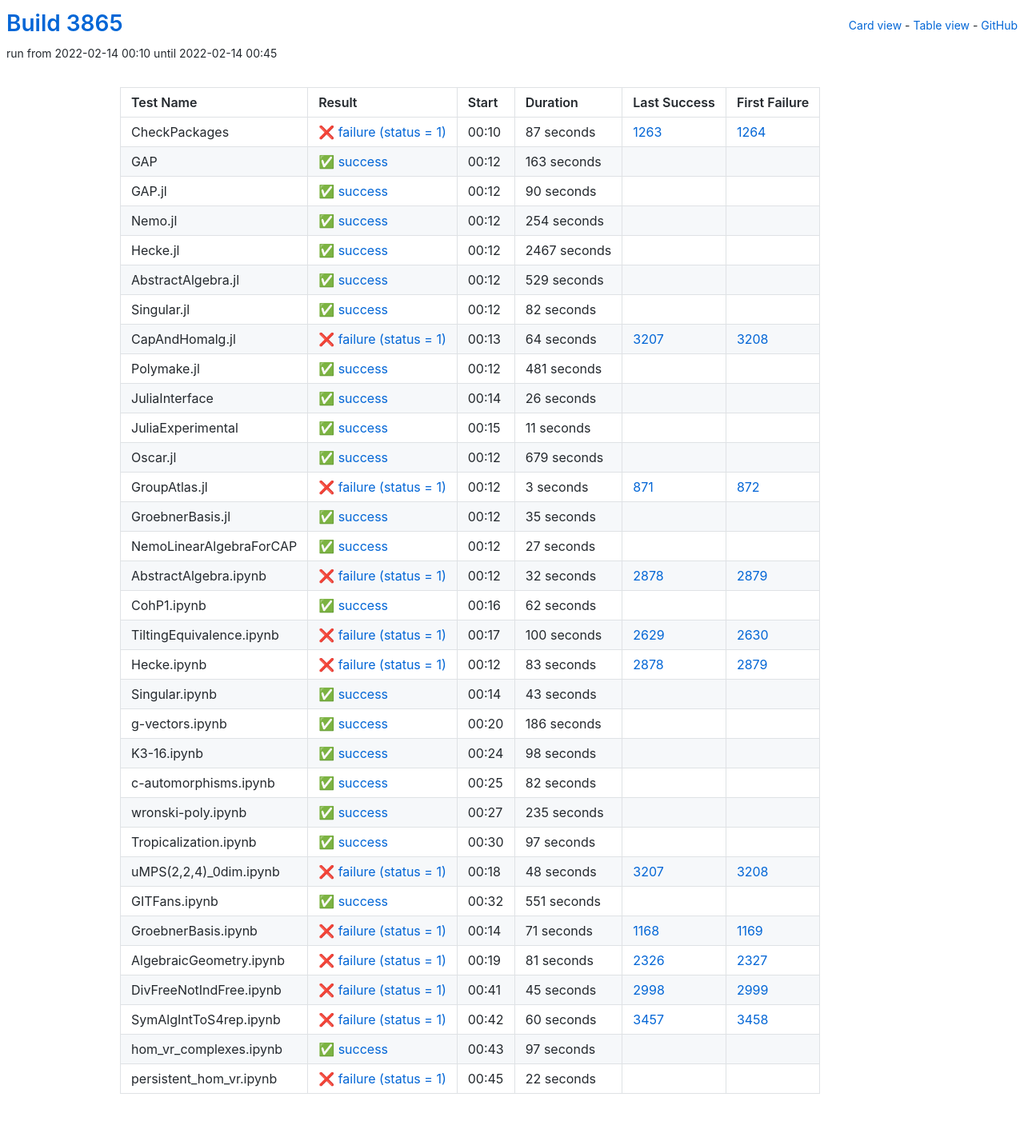
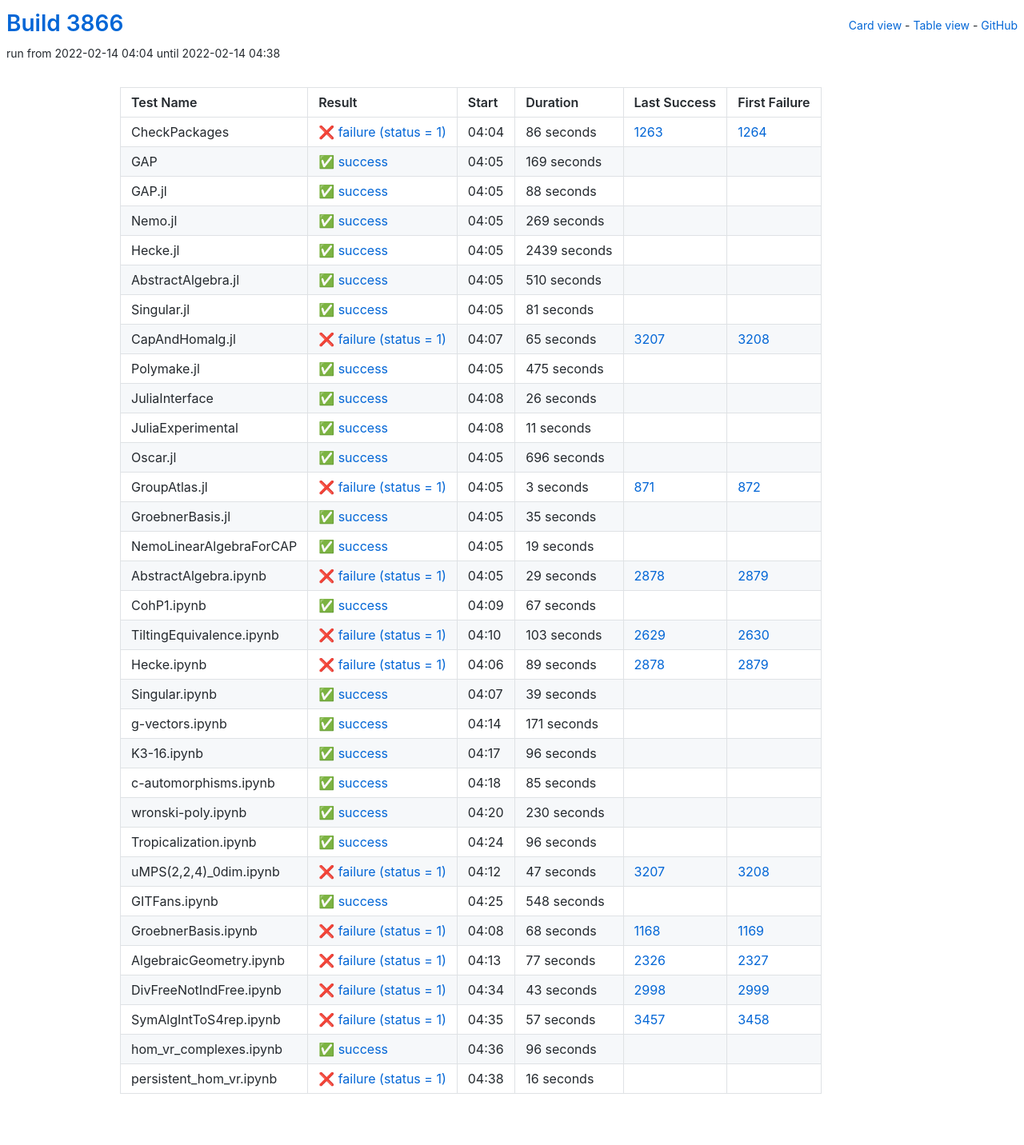
Before and after one commit to oscar-system/oscar-ci-status-stable, a Jekyll site: the page built from table.html, in a window 1280 px wide. Shown: the whole page at 80% size. Built offline with Jekyll 4.4.1, drawn with Linux system fonts in a browser that asks for light colours.

Commit message:
Build #3866

```diff
--- a/_data/ci.yml
+++ b/_data/ci.yml
@@ -1,6 +1,6 @@
 ---
-build: 3865
-build_url: https://oscarci.mathematik.uni-kl.de/job/oscar-stable/3865/
+build: 3866
+build_url: https://oscarci.mathematik.uni-kl.de/job/oscar-stable/3866/
 job: oscar-stable
 organization: oscar-system
 repo: oscar-ci-status-stable
@@ -8,116 +8,116 @@ repourl: https://github.com/oscar-system/oscar-ci-status-stable
 tests:
 - name: CheckPackages
   id: checkpackages
-  log: https://oscarci.mathematik.uni-kl.de/job/oscar-stable/3865/artifact/logs/build-3865/CheckPackages.log
-  start: 2022-02-14 00:10
+  log: https://oscarci.mathematik.uni-kl.de/job/oscar-stable/3866/artifact/logs/build-3866/CheckPackages.log
+  start: 2022-02-14 04:04
   success: false
   exitcode: 1
   status: failure
-  duration: 87
+  duration: 86
   last_success: 1263
   last_success_url: https://oscarci.mathematik.uni-kl.de/job/oscar-stable/1263/
   first_failure: 1264
   first_failure_url: https://oscarci.mathematik.uni-kl.de/job/oscar-stable/1264/
 - name: GAP
   id: gap
-  log: https://oscarci.mathematik.uni-kl.de/job/oscar-stable/3865/artifact/logs/build-3865/GAP.log
-  start: 2022-02-14 00:12
+  log: https://oscarci.mathematik.uni-kl.de/job/oscar-stable/3866/artifact/logs/build-3866/GAP.log
+  start: 2022-02-14 04:05
   success: true
   exitcode: 0
   status: success
-  duration: 163
+  duration: 169
   last_success: false
   last_success_url:
   first_failure: false
   first_failure_url:
 - name: GAP.jl
   id: gap-jl
-  log: https://oscarci.mathematik.uni-kl.de/job/oscar-stable/3865/artifact/logs/build-3865/GAP.jl.log
-  start: 2022-02-14 00:12
+  log: https://oscarci.mathematik.uni-kl.de/job/oscar-stable/3866/artifact/logs/build-3866/GAP.jl.log
+  start: 2022-02-14 04:05
   success: true
   exitcode: 0
   status: success
-  duration: 90
+  duration: 88
   last_success: false
   last_success_url:
   first_failure: false
   first_failure_url:
 - name: Nemo.jl
   id: nemo-jl
-  log: https://oscarci.mathematik.uni-kl.de/job/oscar-stable/3865/artifact/logs/build-3865/Nemo.jl.log
-  start: 2022-02-14 00:12
+  log: https://oscarci.mathematik.uni-kl.de/job/oscar-stable/3866/artifact/logs/build-3866/Nemo.jl.log
+  start: 2022-02-14 04:05
   success: true
   exitcode: 0
   status: success
-  duration: 254
+  duration: 269
   last_success: false
   last_success_url:
   first_failure: false
   first_failure_url:
 - name: Hecke.jl
   id: hecke-jl
-  log: https://oscarci.mathematik.uni-kl.de/job/oscar-stable/3865/artifact/logs/build-3865/Hecke.jl.log
-  start: 2022-02-14 00:12
+  log: https://oscarci.mathematik.uni-kl.de/job/oscar-stable/3866/artifact/logs/build-3866/Hecke.jl.log
+  start: 2022-02-14 04:05
   success: true
   exitcode: 0
   status: success
-  duration: 2467
+  duration: 2439
   last_success: false
   last_success_url:
   first_failure: false
   first_failure_url:
 - name: AbstractAlgebra.jl
   id: abstractalgebra-jl
-  log: https://oscarci.mathematik.uni-kl.de/job/oscar-stable/3865/artifact/logs/build-3865/AbstractAlgebra.jl.log
-  start: 2022-02-14 00:12
+  log: https://oscarci.mathematik.uni-kl.de/job/oscar-stable/3866/artifact/logs/build-3866/AbstractAlgebra.jl.log
+  start: 2022-02-14 04:05
   success: true
   exitcode: 0
   status: success
-  duration: 529
+  duration: 510
   last_success: false
   last_success_url:
   first_failure: false
   first_failure_url:
 - name: Singular.jl
   id: singular-jl
-  log: https://oscarci.mathematik.uni-kl.de/job/oscar-stable/3865/artifact/logs/build-3865/Singular.jl.log
-  start: 2022-02-14 00:12
+  log: https://oscarci.mathematik.uni-kl.de/job/oscar-stable/3866/artifact/logs/build-3866/Singular.jl.log
+  start: 2022-02-14 04:05
   success: true
   exitcode: 0
   status: success
-  duration: 82
+  duration: 81
   last_success: false
   last_success_url:
   first_failure: false
   first_failure_url:
 - name: CapAndHomalg.jl
   id: capandhomalg-jl
-  log: https://oscarci.mathematik.uni-kl.de/job/oscar-stable/3865/artifact/logs/build-3865/CapAndHomalg.jl.log
-  start: 2022-02-14 00:13
+  log: https://oscarci.mathematik.uni-kl.de/job/oscar-stable/3866/artifact/logs/build-3866/CapAndHomalg.jl.log
+  start: 2022-02-14 04:07
   success: false
   exitcode: 1
   status: failure
-  duration: 64
+  duration: 65
   last_success: 3207
   last_success_url: https://oscarci.mathematik.uni-kl.de/job/oscar-stable/3207/
   first_failure: 3208
   first_failure_url: https://oscarci.mathematik.uni-kl.de/job/oscar-stable/3208/
 - name: Polymake.jl
   id: polymake-jl
-  log: https://oscarci.mathematik.uni-kl.de/job/oscar-stable/3865/artifact/logs/build-3865/Polymake.jl.log
-  start: 2022-02-14 00:12
+  log: https://oscarci.mathematik.uni-kl.de/job/oscar-stable/3866/artifact/logs/build-3866/Polymake.jl.log
+  start: 2022-02-14 04:05
   success: true
   exitcode: 0
   status: success
-  duration: 481
+  duration: 475
   last_success: false
   last_success_url:
   first_failure: false
   first_failure_url:
 - name: JuliaInterface
   id: juliainterface
-  log: https://oscarci.mathematik.uni-kl.de/job/oscar-stable/3865/artifact/logs/build-3865/JuliaInterface.log
-  start: 2022-02-14 00:14
+  log: https://oscarci.mathematik.uni-kl.de/job/oscar-stable/3866/artifact/logs/build-3866/JuliaInterface.log
+  start: 2022-02-14 04:08
   success: true
   exitcode: 0
   status: success
@@ -128,8 +128,8 @@ tests:
   first_failure_url:
 - name: JuliaExperimental
   id: juliaexperimental
-  log: https://oscarci.mathematik.uni-kl.de/job/oscar-stable/3865/artifact/logs/build-3865/JuliaExperimental.log
-  start: 2022-02-14 00:15
+  log: https://oscarci.mathematik.uni-kl.de/job/oscar-stable/3866/artifact/logs/build-3866/JuliaExperimental.log
+  start: 2022-02-14 04:08
   success: true
   exitcode: 0
   status: success
@@ -140,20 +140,20 @@ tests:
   first_failure_url:
 - name: Oscar.jl
   id: oscar-jl
-  log: https://oscarci.mathematik.uni-kl.de/job/oscar-stable/3865/artifact/logs/build-3865/Oscar.jl.log
-  start: 2022-02-14 00:12
+  log: https://oscarci.mathematik.uni-kl.de/job/oscar-stable/3866/artifact/logs/build-3866/Oscar.jl.log
+  start: 2022-02-14 04:05
   success: true
   exitcode: 0
   status: success
-  duration: 679
+  duration: 696
   last_success: false
   last_success_url:
   first_failure: false
   first_failure_url:
 - name: GroupAtlas.jl
   id: groupatlas-jl
-  log: https://oscarci.mathematik.uni-kl.de/job/oscar-stable/3865/artifact/logs/build-3865/GroupAtlas.jl.log
-  start: 2022-02-14 00:12
+  log: https://oscarci.mathematik.uni-kl.de/job/oscar-stable/3866/artifact/logs/build-3866/GroupAtlas.jl.log
+  start: 2022-02-14 04:05
   success: false
   exitcode: 1
   status: failure
@@ -164,8 +164,8 @@ tests:
   first_failure_url: https://oscarci.mathematik.uni-kl.de/job/oscar-stable/872/
 - name: GroebnerBasis.jl
   id: groebnerbasis-jl
-  log: https://oscarci.mathematik.uni-kl.de/job/oscar-stable/3865/artifact/logs/build-3865/GroebnerBasis.jl.log
-  start: 2022-02-14 00:12
+  log: https://oscarci.mathematik.uni-kl.de/job/oscar-stable/3866/artifact/logs/build-3866/GroebnerBasis.jl.log
+  start: 2022-02-14 04:05
   success: true
   exitcode: 0
   status: success
@@ -176,228 +176,228 @@ tests:
   first_failure_url:
 - name: NemoLinearAlgebraForCAP
   id: nemolinearalgebraforcap
-  log: https://oscarci.mathematik.uni-kl.de/job/oscar-stable/3865/artifact/logs/build-3865/NemoLinearAlgebraForCAP.log
-  start: 2022-02-14 00:12
+  log: https://oscarci.mathematik.uni-kl.de/job/oscar-stable/3866/artifact/logs/build-3866/NemoLinearAlgebraForCAP.log
+  start: 2022-02-14 04:05
   success: true
   exitcode: 0
   status: success
-  duration: 27
+  duration: 19
   last_success: false
   last_success_url:
   first_failure: false
   first_failure_url:
 - name: AbstractAlgebra.ipynb
   id: abstractalgebra-ipynb
-  log: https://oscarci.mathematik.uni-kl.de/job/oscar-stable/3865/artifact/logs/build-3865/AbstractAlgebra.ipynb.log
-  start: 2022-02-14 00:12
+  log: https://oscarci.mathematik.uni-kl.de/job/oscar-stable/3866/artifact/logs/build-3866/AbstractAlgebra.ipynb.log
+  start: 2022-02-14 04:05
   success: false
   exitcode: 1
   status: failure
-  duration: 32
+  duration: 29
   last_success: 2878
   last_success_url: https://oscarci.mathematik.uni-kl.de/job/oscar-stable/2878/
   first_failure: 2879
   first_failure_url: https://oscarci.mathematik.uni-kl.de/job/oscar-stable/2879/
 - name: CohP1.ipynb
   id: cohp1-ipynb
-  log: https://oscarci.mathematik.uni-kl.de/job/oscar-stable/3865/artifact/logs/build-3865/CohP1.ipynb.log
-  start: 2022-02-14 00:16
+  log: https://oscarci.mathematik.uni-kl.de/job/oscar-stable/3866/artifact/logs/build-3866/CohP1.ipynb.log
+  start: 2022-02-14 04:09
   success: true
   exitcode: 0
   status: success
-  duration: 62
+  duration: 67
   last_success: false
   last_success_url:
   first_failure: false
   first_failure_url:
 - name: TiltingEquivalence.ipynb
   id: tiltingequivalence-ipynb
-  log: https://oscarci.mathematik.uni-kl.de/job/oscar-stable/3865/artifact/logs/build-3865/TiltingEquivalence.ipynb.log
-  start: 2022-02-14 00:17
+  log: https://oscarci.mathematik.uni-kl.de/job/oscar-stable/3866/artifact/logs/build-3866/TiltingEquivalence.ipynb.log
+  start: 2022-02-14 04:10
   success: false
   exitcode: 1
   status: failure
-  duration: 100
+  duration: 103
   last_success: 2629
   last_success_url: https://oscarci.mathematik.uni-kl.de/job/oscar-stable/2629/
   first_failure: 2630
   first_failure_url: https://oscarci.mathematik.uni-kl.de/job/oscar-stable/2630/
 - name: Hecke.ipynb
   id: hecke-ipynb
-  log: https://oscarci.mathematik.uni-kl.de/job/oscar-stable/3865/artifact/logs/build-3865/Hecke.ipynb.log
-  start: 2022-02-14 00:12
+  log: https://oscarci.mathematik.uni-kl.de/job/oscar-stable/3866/artifact/logs/build-3866/Hecke.ipynb.log
+  start: 2022-02-14 04:06
   success: false
   exitcode: 1
   status: failure
-  duration: 83
+  duration: 89
   last_success: 2878
   last_success_url: https://oscarci.mathematik.uni-kl.de/job/oscar-stable/2878/
   first_failure: 2879
   first_failure_url: https://oscarci.mathematik.uni-kl.de/job/oscar-stable/2879/
 - name: Singular.ipynb
   id: singular-ipynb
-  log: https://oscarci.mathematik.uni-kl.de/job/oscar-stable/3865/artifact/logs/build-3865/Singular.ipynb.log
-  start: 2022-02-14 00:14
+  log: https://oscarci.mathematik.uni-kl.de/job/oscar-stable/3866/artifact/logs/build-3866/Singular.ipynb.log
+  start: 2022-02-14 04:07
   success: true
   exitcode: 0
   status: success
-  duration: 43
+  duration: 39
   last_success: false
   last_success_url:
   first_failure: false
   first_failure_url:
 - name: g-vectors.ipynb
   id: g-vectors-ipynb
-  log: https://oscarci.mathematik.uni-kl.de/job/oscar-stable/3865/artifact/logs/build-3865/g-vectors.ipynb.log
-  start: 2022-02-14 00:20
+  log: https://oscarci.mathematik.uni-kl.de/job/oscar-stable/3866/artifact/logs/build-3866/g-vectors.ipynb.log
+  start: 2022-02-14 04:14
   success: true
   exitcode: 0
   status: success
-  duration: 186
+  duration: 171
   last_success: false
   last_success_url:
   first_failure: false
   first_failure_url:
 - name: K3-16.ipynb
   id: k3-16-ipynb
-  log: https://oscarci.mathematik.uni-kl.de/job/oscar-stable/3865/artifact/logs/build-3865/K3-16.ipynb.log
-  start: 2022-02-14 00:24
+  log: https://oscarci.mathematik.uni-kl.de/job/oscar-stable/3866/artifact/logs/build-3866/K3-16.ipynb.log
+  start: 2022-02-14 04:17
   success: true
   exitcode: 0
   status: success
-  duration: 98
+  duration: 96
   last_success: false
   last_success_url:
   first_failure: false
   first_failure_url:
 - name: c-automorphisms.ipynb
   id: c-automorphisms-ipynb
-  log: https://oscarci.mathematik.uni-kl.de/job/oscar-stable/3865/artifact/logs/build-3865/c-automorphisms.ipynb.log
-  start: 2022-02-14 00:25
+  log: https://oscarci.mathematik.uni-kl.de/job/oscar-stable/3866/artifact/logs/build-3866/c-automorphisms.ipynb.log
+  start: 2022-02-14 04:18
   success: true
   exitcode: 0
   status: success
-  duration: 82
+  duration: 85
   last_success: false
   last_success_url:
   first_failure: false
   first_failure_url:
 - name: wronski-poly.ipynb
   id: wronski-poly-ipynb
-  log: https://oscarci.mathematik.uni-kl.de/job/oscar-stable/3865/artifact/logs/build-3865/wronski-poly.ipynb.log
-  start: 2022-02-14 00:27
+  log: https://oscarci.mathematik.uni-kl.de/job/oscar-stable/3866/artifact/logs/build-3866/wronski-poly.ipynb.log
+  start: 2022-02-14 04:20
   success: true
   exitcode: 0
   status: success
-  duration: 235
+  duration: 230
   last_success: false
   last_success_url:
   first_failure: false
   first_failure_url:
 - name: Tropicalization.ipynb
   id: tropicalization-ipynb
-  log: https://oscarci.mathematik.uni-kl.de/job/oscar-stable/3865/artifact/logs/build-3865/Tropicalization.ipynb.log
-  start: 2022-02-14 00:30
+  log: https://oscarci.mathematik.uni-kl.de/job/oscar-stable/3866/artifact/logs/build-3866/Tropicalization.ipynb.log
+  start: 2022-02-14 04:24
   success: true
   exitcode: 0
   status: success
-  duration: 97
+  duration: 96
   last_success: false
   last_success_url:
   first_failure: false
   first_failure_url:
 - name: uMPS(2,2,4)_0dim.ipynb
   id: umps-2-2-4-0dim-ipynb
-  log: https://oscarci.mathematik.uni-kl.de/job/oscar-stable/3865/artifact/logs/build-3865/uMPS-2-2-4-_0dim.ipynb.log
-  start: 2022-02-14 00:18
+  log: https://oscarci.mathematik.uni-kl.de/job/oscar-stable/3866/artifact/logs/build-3866/uMPS-2-2-4-_0dim.ipynb.log
+  start: 2022-02-14 04:12
   success: false
   exitcode: 1
   status: failure
-  duration: 48
+  duration: 47
   last_success: 3207
   last_success_url: https://oscarci.mathematik.uni-kl.de/job/oscar-stable/3207/
   first_failure: 3208
   first_failure_url: https://oscarci.mathematik.uni-kl.de/job/oscar-stable/3208/
 - name: GITFans.ipynb
   id: gitfans-ipynb
-  log: https://oscarci.mathematik.uni-kl.de/job/oscar-stable/3865/artifact/logs/build-3865/GITFans.ipynb.log
-  start: 2022-02-14 00:32
+  log: https://oscarci.mathematik.uni-kl.de/job/oscar-stable/3866/artifact/logs/build-3866/GITFans.ipynb.log
+  start: 2022-02-14 04:25
   success: true
   exitcode: 0
   status: success
-  duration: 551
+  duration: 548
   last_success: false
   last_success_url:
   first_failure: false
   first_failure_url:
 - name: GroebnerBasis.ipynb
   id: groebnerbasis-ipynb
-  log: https://oscarci.mathematik.uni-kl.de/job/oscar-stable/3865/artifact/logs/build-3865/GroebnerBasis.ipynb.log
-  start: 2022-02-14 00:14
+  log: https://oscarci.mathematik.uni-kl.de/job/oscar-stable/3866/artifact/logs/build-3866/GroebnerBasis.ipynb.log
+  start: 2022-02-14 04:08
   success: false
   exitcode: 1
   status: failure
-  duration: 71
+  duration: 68
   last_success: 1168
   last_success_url: https://oscarci.mathematik.uni-kl.de/job/oscar-stable/1168/
   first_failure: 1169
   first_failure_url: https://oscarci.mathematik.uni-kl.de/job/oscar-stable/1169/
 - name: AlgebraicGeometry.ipynb
   id: algebraicgeometry-ipynb
-  log: https://oscarci.mathematik.uni-kl.de/job/oscar-stable/3865/artifact/logs/build-3865/AlgebraicGeometry.ipynb.log
-  start: 2022-02-14 00:19
+  log: https://oscarci.mathematik.uni-kl.de/job/oscar-stable/3866/artifact/logs/build-3866/AlgebraicGeometry.ipynb.log
+  start: 2022-02-14 04:13
   success: false
   exitcode: 1
   status: failure
-  duration: 81
+  duration: 77
   last_success: 2326
   last_success_url: https://oscarci.mathematik.uni-kl.de/job/oscar-stable/2326/
   first_failure: 2327
   first_failure_url: https://oscarci.mathematik.uni-kl.de/job/oscar-stable/2327/
 - name: DivFreeNotIndFree.ipynb
   id: divfreenotindfree-ipynb
-  log: https://oscarci.mathematik.uni-kl.de/job/oscar-stable/3865/artifact/logs/build-3865/DivFreeNotIndFree.ipynb.log
-  start: 2022-02-14 00:41
+  log: https://oscarci.mathematik.uni-kl.de/job/oscar-stable/3866/artifact/logs/build-3866/DivFreeNotIndFree.ipynb.log
+  start: 2022-02-14 04:34
   success: false
   exitcode: 1
   status: failure
-  duration: 45
+  duration: 43
   last_success: 2998
   last_success_url: https://oscarci.mathematik.uni-kl.de/job/oscar-stable/2998/
   first_failure: 2999
   first_failure_url: https://oscarci.mathematik.uni-kl.de/job/oscar-stable/2999/
 - name: SymAlgIntToS4rep.ipynb
   id: symalginttos4rep-ipynb
-  log: https://oscarci.mathematik.uni-kl.de/job/oscar-stable/3865/artifact/logs/build-3865/SymAlgIntToS4rep.ipynb.log
-  start: 2022-02-14 00:42
+  log: https://oscarci.mathematik.uni-kl.de/job/oscar-stable/3866/artifact/logs/build-3866/SymAlgIntToS4rep.ipynb.log
+  start: 2022-02-14 04:35
   success: false
   exitcode: 1
   status: failure
-  duration: 60
+  duration: 57
   last_success: 3457
   last_success_url: https://oscarci.mathematik.uni-kl.de/job/oscar-stable/3457/
   first_failure: 3458
   first_failure_url: https://oscarci.mathematik.uni-kl.de/job/oscar-stable/3458/
 - name: hom_vr_complexes.ipynb
   id: hom-vr-complexes-ipynb
-  log: https://oscarci.mathematik.uni-kl.de/job/oscar-stable/3865/artifact/logs/build-3865/hom_vr_complexes.ipynb.log
-  start: 2022-02-14 00:43
+  log: https://oscarci.mathematik.uni-kl.de/job/oscar-stable/3866/artifact/logs/build-3866/hom_vr_complexes.ipynb.log
+  start: 2022-02-14 04:36
   success: true
   exitcode: 0
   status: success
-  duration: 97
+  duration: 96
   last_success: false
   last_success_url:
   first_failure: false
   first_failure_url:
 - name: persistent_hom_vr.ipynb
   id: persistent-hom-vr-ipynb
-  log: https://oscarci.mathematik.uni-kl.de/job/oscar-stable/3865/artifact/logs/build-3865/persistent_hom_vr.ipynb.log
-  start: 2022-02-14 00:45
+  log: https://oscarci.mathematik.uni-kl.de/job/oscar-stable/3866/artifact/logs/build-3866/persistent_hom_vr.ipynb.log
+  start: 2022-02-14 04:38
   success: false
   exitcode: 1
   status: failure
-  duration: 22
+  duration: 16
   last_success: false
   last_success_url:
   first_failure: false
```
Also changed, not shown: README.md.
